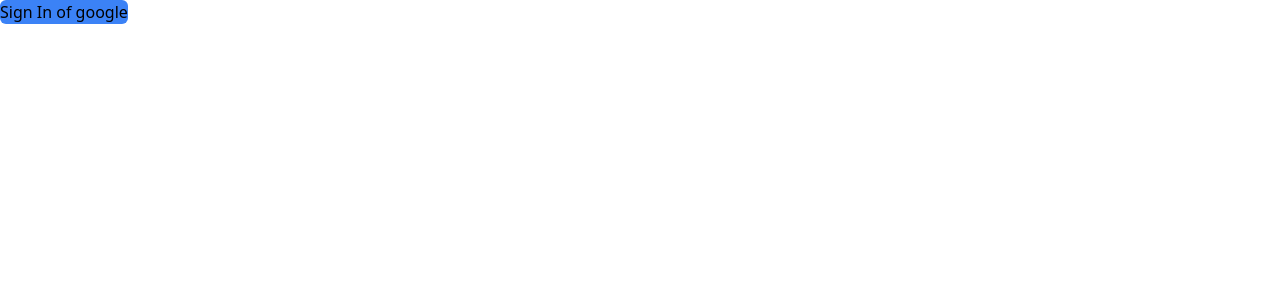
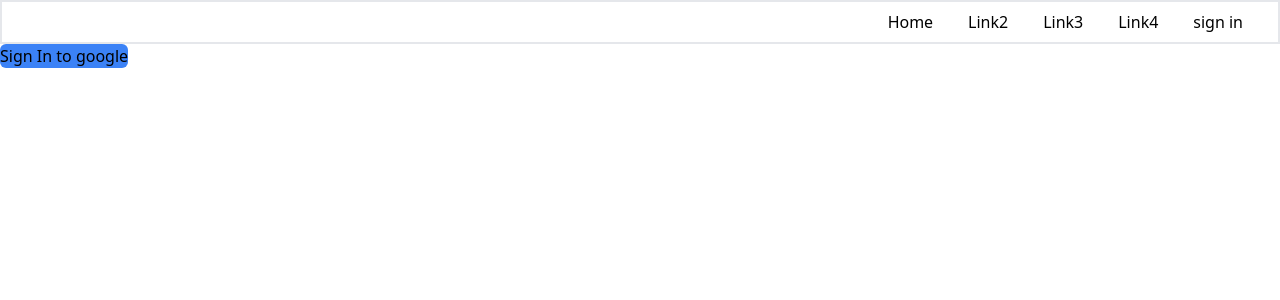
Before and after one commit to triamudomcmc/openhouse2024, a Next.js app in the folder openhouse2024/: page /Login in a window 1280 px wide. Shown: the top 300 px of the page. Built offline with nearby package versions, Linux system fonts and the light colour scheme; no server answers.

Commit message:
Navbar
Make Navbar integrate with login

```diff
--- a/openhouse2024/package.json
+++ b/openhouse2024/package.json
@@ -10,10 +10,11 @@
   },
   "dependencies": {
     "next": "13.5.4",
-    "next-auth": "^4.23.2",
+    "next-auth": "^4.24.3",
     "react": "^18",
     "react-dom": "^18",
-    "react-error-boundary": "^4.0.11"
+    "react-error-boundary": "^4.0.11",
+    "react-router-dom": "^6.17.0"
   },
   "devDependencies": {
     "@types/node": "^20",
--- /dev/null
+++ b/openhouse2024/src/components/navbar.tsx
@@ -0,0 +1,49 @@
+import React from "react";
+import LoginComponents from "@/pages/Login";
+import Link from "next/dist/client/link";
+import { useSession, signIn, signOut } from "next-auth/react";
+import { useState, useEffect } from "react";
+
+export default function Navbar() {
+    const { data: session } = useSession();
+    const [inSession,SetInSession] = useState(false);
+
+    useEffect(() => {
+    if (session) {
+        SetInSession(true);
+        console.log(inSession);
+      } else {
+        SetInSession(false);
+        console.log(inSession);
+      }
+    }
+    )
+
+    return (
+    <nav className="bg-white flex align-middle  justify-end gap-10 border-2 text-center z-20  ">
+    <div className="flex w-1/3 justify-evenly ">
+      <div className=" text-center py-2 ">
+          <Link href="/" >Home</Link>
+      </div>
+      <div className=" text-center py-2 ">
+          <Link href="/">Link2</Link>
+      </div>
+      <div className=" text-center py-2 ">
+          <Link href="/">Link3</Link>
+      </div>
+      <div className=" text-center py-2 ">
+          <Link href="/">Link4</Link>
+      </div>
+      <div className=" text-center py-2 ">
+          <Link href="/Login" className={inSession ? " flex text-center" : "hidden"} > account </Link>
+          <button className={inSession ? "hidden" : " flex text-center"}
+          onClick={() => signIn()}
+          type="button">
+          sign in
+          </button>
+      </div>
+
+    </div>
+  </nav>
+);
+}
--- a/openhouse2024/src/pages/Login.tsx
+++ b/openhouse2024/src/pages/Login.tsx
@@ -27,7 +27,7 @@
           type="button"
           className="bg-blue-500 rounded-md"
         >
-          Sign In of google
+          Sign In to google
         </button>
       </>
     );
--- a/openhouse2024/src/pages/_app.tsx
+++ b/openhouse2024/src/pages/_app.tsx
@@ -1,10 +1,12 @@
 import '@/styles/globals.css'
 import type { AppProps } from 'next/app'
 import { SessionProvider } from "next-auth/react";
+import Navbar from '@/components/navbar';
 
 export default function App({ Component, pageProps }: AppProps) {
   return (
     <SessionProvider>
+      <Navbar />
       <Component {...pageProps} />
     </SessionProvider>
   )
```
Also changed, not shown: 1 other file (tests, documents, lock files or other folders).
